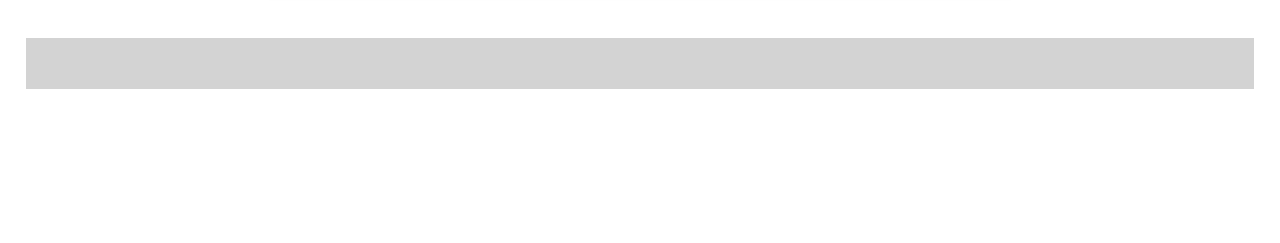
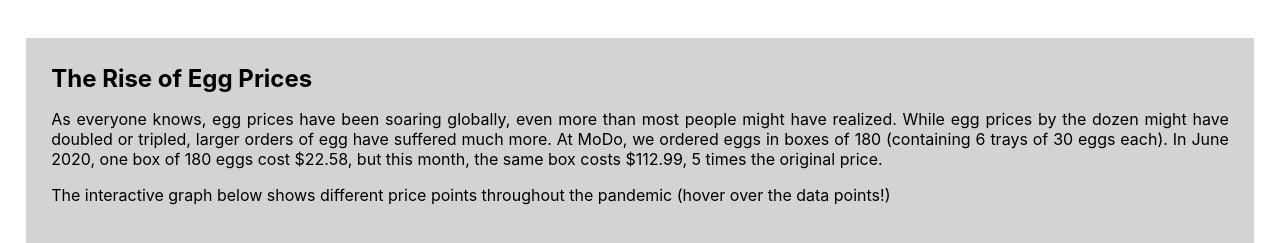
Before and after one commit to rubixlink13/eggflation, a React (Create React App) app: page / in a window 1280 px wide. Shown: the part 765-1008 px from the top of the page. Before the commit the page ends 854 px from the top, so only its background shows below. Built offline with nearby package versions, Linux system fonts and the light colour scheme.

Commit message:
Update EggPrices.js

```diff
--- a/src/EggPrices.js
+++ b/src/EggPrices.js
@@ -1,9 +1,24 @@
 import './EggPrices.css';
+
+const intro = "\
+As everyone knows, egg prices have been soaring globally, \
+even more than most people might have realized. While egg \
+prices by the dozen might have doubled or tripled, larger \
+orders of egg have suffered much more. At MoDo, we ordered \
+eggs in boxes of 180 (containing 6 trays of 30 eggs each). \
+In June 2020, one box of 180 eggs cost $22.58, but this month, \
+the same box costs $112.99, 5 times the original price.";
+
+const graph = "\
+The interactive graph below shows different price points \
+throughout the pandemic (hover over the data points!)";
 
 function EggPrices() {
     return (
         <div className = "EggPrices">
-
+            <h2>The Rise of Egg Prices</h2>
+            <p>{intro}</p>
+            <p>{graph}</p>
         </div>
     );
 }
```
